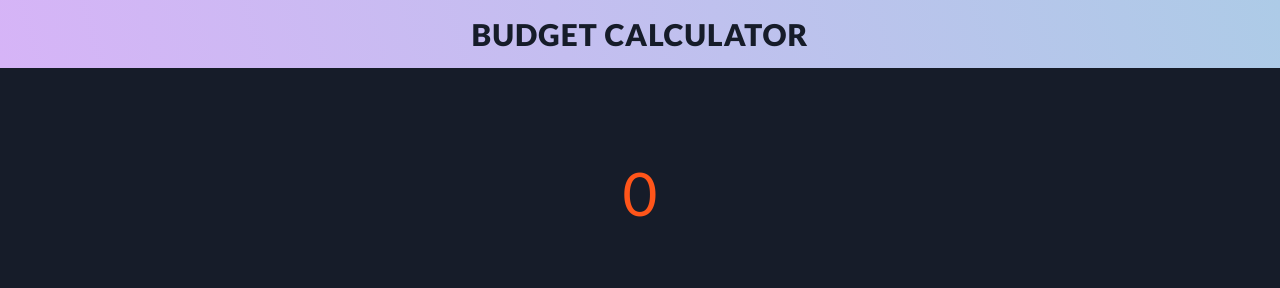
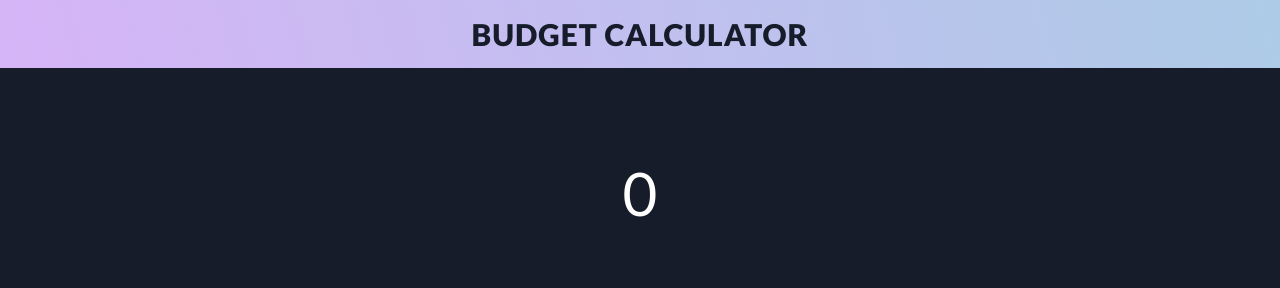
Before and after one commit to tuyenphk/angular-budget-calculator, an Angular app: page / in a window 1280 px wide. Shown: the top 288 px of the page. Built offline with nearby package versions, Linux system fonts and the light colour scheme.

Commit message:
updated the totalBudget style

```diff
--- a/src/app/main-page/main-page.component.html
+++ b/src/app/main-page/main-page.component.html
@@ -3,7 +3,7 @@
 </div>
 
 <section class="total-budget-section">
-  <h2 class="red">{{ totalBudget }}</h2>
+  <h2 [ngClass]="{ 'red': totalBudget<0, 'green': totalBudget>0 }">{{ totalBudget }}</h2>
 </section>
 
 <section class="add-item-section">
```
